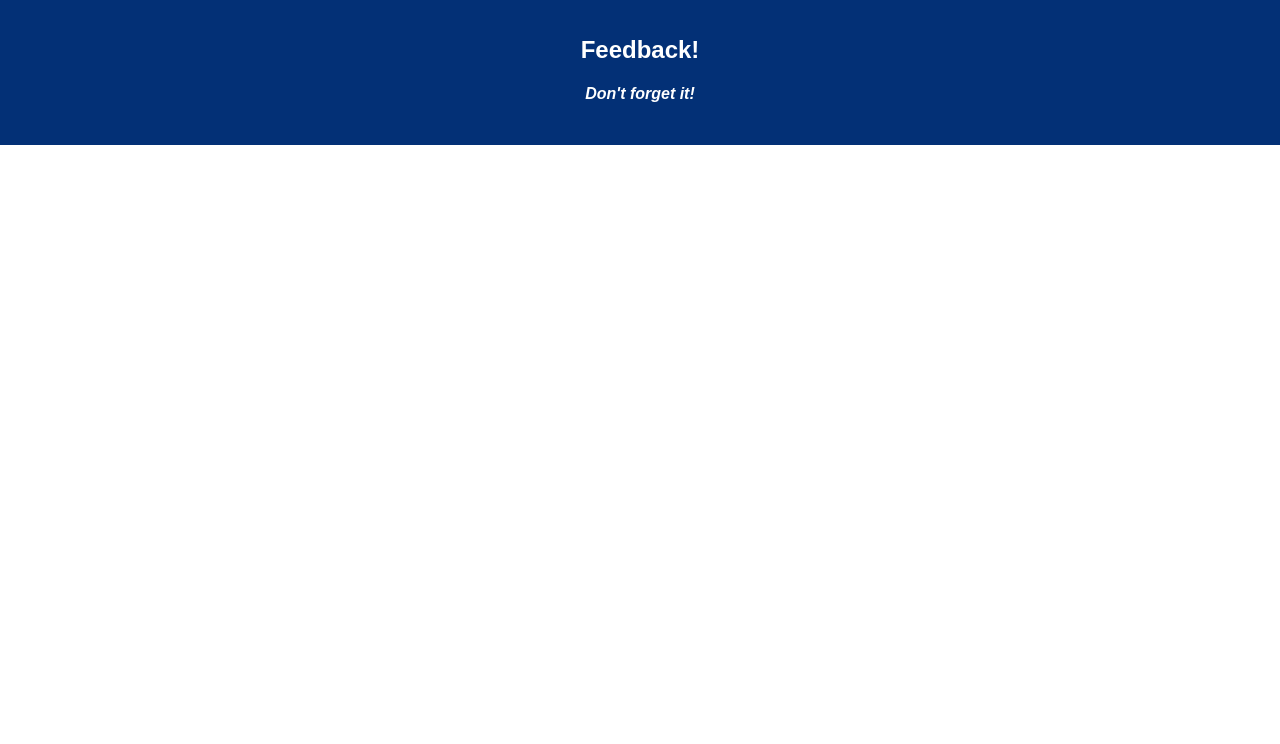
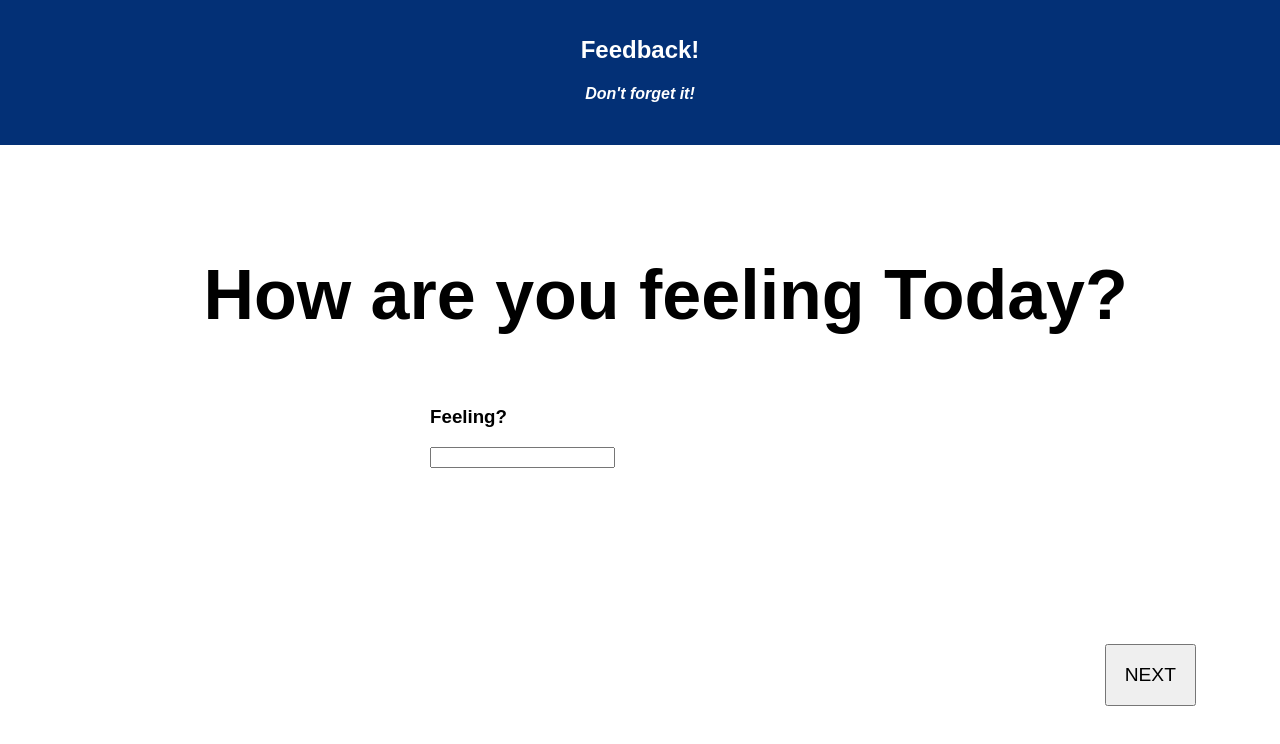
Before and after one commit to chinmayapulikallu/redux-feedback-loop, a React (Create React App) app: page / in a window 1280 px wide. Shown: the top 744 px of the page. Built offline with nearby package versions, Linux system fonts and the light colour scheme.

Commit message:
added form components

```diff
--- a/src/components/App/App.js
+++ b/src/components/App/App.js
@@ -1,16 +1,15 @@
 import React, { Component } from 'react';
 import axios from 'axios';
 import './App.css';
+import FormToday from '../FormToday/FormToday';
+import Header from '../Header/Header';
 
 class App extends Component {
   render() {
     return (
       <div className="App">
-        <header className="App-header">
-          <h1 className="App-title">Feedback!</h1>
-          <h4><i>Don't forget it!</i></h4>
-        </header>
-        <br/>
+        <Header />
+        <FormToday />
       </div>
     );
   }
--- /dev/null
+++ b/src/components/FormToday/FormToday.js
@@ -0,0 +1,21 @@
+import React, { Component } from 'react';
+
+
+class FormToday extends Component {
+    handleChange = (event) =>{
+        console.log('in handleChange', event.target.value);
+    }
+    render() {
+        return (
+            <div className="formDiv">
+                <h1>How are you feeling Today?</h1>
+                <div className="subDiv">
+                    <h3>Feeling?</h3>
+                    <input className="inputClass" type="number" onChange={this.handleChange}></input>
+                </div>
+                <button className="nextButton">NEXT</button>
+            </div>
+        )
+    }
+}
+export default FormToday;
--- /dev/null
+++ b/src/components/Header/Header.js
@@ -0,0 +1,15 @@
+import React, { Component } from 'react'
+
+class Header extends Component {
+    render() {
+        return (
+            <div>
+                <header className="App-header">
+                    <h1 className="App-title">Feedback!</h1>
+                    <h4><i>Don't forget it!</i></h4>
+                </header>
+            </div>
+        )
+    }
+}
+export default Header;
--- a/src/index.css
+++ b/src/index.css
@@ -3,3 +3,28 @@ body {
   padding: 0;
   font-family: sans-serif;
 }
+
+.nextButton {
+  float: right;
+  padding: 1.5%;
+  margin: 5%;
+  font-size: larger;
+}
+
+h1{
+  font-size: 70px;
+  text-align: center;
+}
+.formDiv {
+  margin-top: 3%;
+  padding: 2%;
+  text-align: center;
+  margin-left: 4%;
+}
+.subDiv {
+  text-align: left;
+  margin-top: 6%;
+  margin-left: 30%;
+  margin-bottom: 10%;
+
+}
```
Also changed, not shown: src/_template.js (added, +12 -0 lines), src/components/FormComments/FormComments.js (added, +21 -0 lines), src/components/FormSupport/Form Support.js (added, +21 -0 lines), src/components/FormUnderstand/FormUnderstand.js (added, +21 -0 lines).
